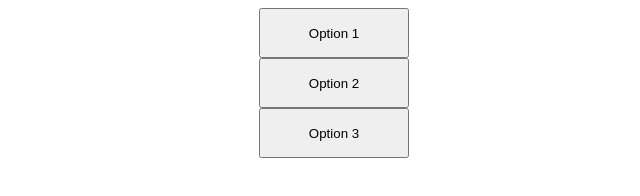
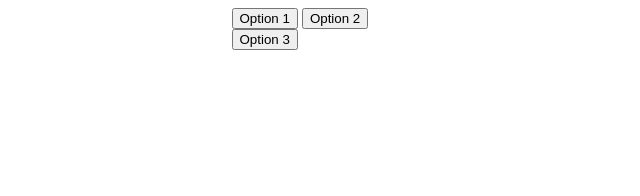
Before and after one commit to Nawn/Etching-Sketches, a plain HTML site: page index.html in a window 1280 px wide. Shown: the whole page, without its empty margins (306-946 px from the left). Drawn offline with Linux system fonts and the light colour scheme.

Commit message:
Styled the buttons to simpler

```diff
--- a/styles.css
+++ b/styles.css
@@ -22,12 +22,7 @@ h3 {
 	text-align:center;
 }
 
-button {
-	height:50px;
-	width:150px;
+.buttons {
+	width:205px;
+	margin: 5px auto;
 }
-
-.buttons {
-	width:150px;
-	margin:auto;
-}
```
